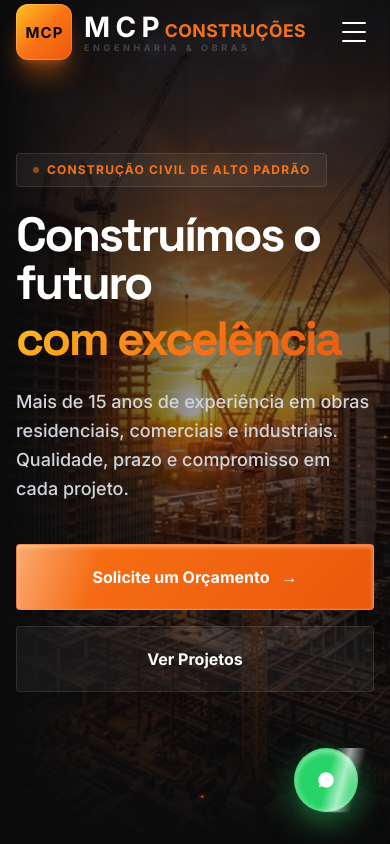
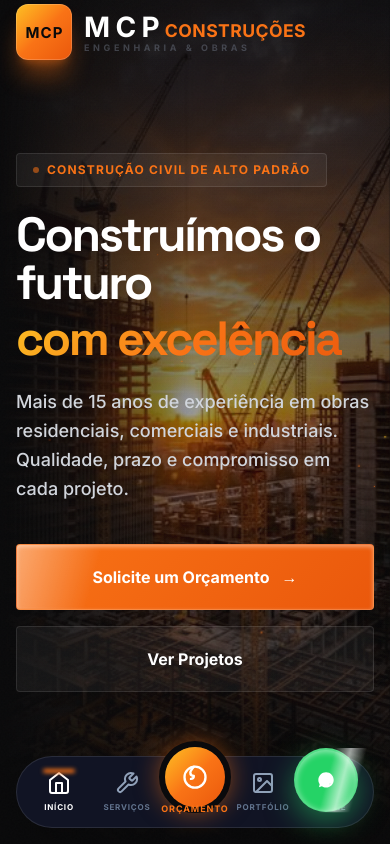
Before and after one commit to vitoriaservicosdepintura-arch/MCP, a React (Vite) app: page / in a window 390 px wide. Shown: the top 844 px of the page. Built offline with nearby package versions, Linux system fonts and the light colour scheme.

Commit message:
feat: implement mobile bottom navigation bar with customized central button

```diff
--- a/src/App.tsx
+++ b/src/App.tsx
@@ -384,55 +384,9 @@ function Navbar() {
             </motion.a>
           </div>
 
-          {/* Mobile hamburger */}
-          <button onClick={() => setMenuOpen(!menuOpen)} className="lg:hidden p-2 text-white relative z-50" aria-label="Menu">
-            <div className="w-6 h-5 flex flex-col justify-between">
-              <span className={`block w-full h-0.5 bg-white rounded transition-all duration-300 origin-center ${menuOpen ? 'rotate-45 translate-y-[9px]' : ''}`} />
-              <span className={`block w-full h-0.5 bg-white rounded transition-all duration-300 ${menuOpen ? 'opacity-0 scale-0' : ''}`} />
-              <span className={`block w-full h-0.5 bg-white rounded transition-all duration-300 origin-center ${menuOpen ? '-rotate-45 -translate-y-[9px]' : ''}`} />
-            </div>
-          </button>
         </div>
       </div>
 
-      {/* Mobile menu */}
-      <AnimatePresence>
-        {menuOpen && (
-          <motion.div
-            initial={{ opacity: 0, height: 0 }}
-            animate={{ opacity: 1, height: 'auto' }}
-            exit={{ opacity: 0, height: 0 }}
-            transition={{ duration: 0.3 }}
-            className="lg:hidden bg-deep/98 backdrop-blur-2xl border-t border-white/5 overflow-hidden"
-          >
-            <div className="px-6 py-8 space-y-5">
-              {NAV_LINKS.map((link, i) => (
-                <motion.a
-                  key={link.label}
-                  href={link.href}
-                  onClick={() => setMenuOpen(false)}
-                  className="block text-lg font-bold text-gray-200 hover:text-flame transition-colors py-1"
-                  whileTap={{ scale: 0.95, x: 10 }}
-                  initial={{ opacity: 0, x: -20 }}
-                  animate={{ opacity: 1, x: 0 }}
-                  transition={{ delay: i * 0.06 }}
-                >
-                  {link.label}
-                </motion.a>
-              ))}
-              <motion.a
-                href="tel:11999999999"
-                onClick={() => setMenuOpen(false)}
-                className="btn-premium glow-active block w-full text-center px-6 py-4 rounded text-base font-black text-white shadow-lg mt-4"
-                whileHover={{ scale: 1.02 }}
-                whileTap={{ scale: 0.95 }}
-              >
-                Ligar Agora
-              </motion.a>
-            </div>
-          </motion.div>
-        )}
-      </AnimatePresence>
     </motion.nav>
   );
 }
@@ -928,12 +882,129 @@ function Footer() {
 }
 
 /* ═══════════════════════════════════════════
+   MOBILE BOTTOM NAV
+   ═══════════════════════════════════════════ */
+
+function MobileBottomNav() {
+  const [activeTab, setActiveTab] = useState('inicio');
+
+  useEffect(() => {
+    const handleScroll = () => {
+      const sections = ['hero', 'services', 'contact', 'portfolio', 'about'];
+      let current = '';
+      for (const section of sections) {
+        const el = document.getElementById(section);
+        if (el && window.scrollY >= el.offsetTop - 300) {
+          current = section;
+        }
+      }
+      if (current) setActiveTab(current);
+    };
+    window.addEventListener('scroll', handleScroll);
+    return () => window.removeEventListener('scroll', handleScroll);
+  }, []);
+
+  const navItems = [
+    {
+      id: 'hero', label: 'INÍCIO', icon:
+        <svg viewBox="0 0 24 24" width="24" height="24" stroke="currentColor" strokeWidth="2" fill="none" strokeLinecap="round" strokeLinejoin="round">
+          <path d="M3 9l9-7 9 7v11a2 2 0 0 1-2 2H5a2 2 0 0 1-2-2z" />
+          <polyline points="9 22 9 12 15 12 15 22" />
+        </svg>
+    },
+    {
+      id: 'services', label: 'SERVIÇOS', icon:
+        <svg viewBox="0 0 24 24" width="24" height="24" stroke="currentColor" strokeWidth="2" fill="none" strokeLinecap="round" strokeLinejoin="round">
+          <path d="M14.7 6.3a1 1 0 0 0 0 1.4l1.6 1.6a1 1 0 0 0 1.4 0l3.77-3.77a6 6 0 0 1-7.94 7.94l-6.91 6.91a2.12 2.12 0 0 1-3-3l6.91-6.91a6 6 0 0 1 7.94-7.94l-3.76 3.76z" />
+        </svg>
+    },
+    {
+      id: 'contact', label: 'ORÇAMENTO', special: true, icon:
+        <svg viewBox="0 0 24 24" width="28" height="28" stroke="currentColor" strokeWidth="2" fill="none" strokeLinecap="round" strokeLinejoin="round">
+          <path d="M8.5 14.5A2.5 2.5 0 0 0 11 12c-2.28 0-3-1.5-3-3s3-5 3-5f-1 1-1 2.5S11.5 9 13 9c2.28 0 3 1.5 3 3a4.5 4.5 0 0 1-4.5 4.5c-3 0-4.5-1.5-4.5-3z" />
+          <path d="M12 22a9 9 0 1 0 0-18 9 9 0 0 0 0 18z" />
+        </svg>
+    },
+    {
+      id: 'portfolio', label: 'PORTFÓLIO', icon:
+        <svg viewBox="0 0 24 24" width="24" height="24" stroke="currentColor" strokeWidth="2" fill="none" strokeLinecap="round" strokeLinejoin="round">
+          <rect x="3" y="3" width="18" height="18" rx="2" ry="2" />
+          <circle cx="8.5" cy="8.5" r="1.5" />
+          <polyline points="21 15 16 10 5 21" />
+        </svg>
+    },
+    {
+      id: 'about', label: 'SOBRE', icon:
+        <svg viewBox="0 0 24 24" width="24" height="24" stroke="currentColor" strokeWidth="2" fill="none" strokeLinecap="round" strokeLinejoin="round">
+          <circle cx="12" cy="12" r="10" />
+          <line x1="12" y1="16" x2="12" y2="12" />
+          <line x1="12" y1="8" x2="12.01" y2="8" />
+        </svg>
+    }
+  ];
+
+  return (
+    <div className="lg:hidden fixed bottom-4 left-4 right-4 z-[90]">
+      <div className="bg-[#121626]/95 backdrop-blur-2xl rounded-full border border-white/10 shadow-2xl flex items-center justify-between px-2 py-2 relative h-[72px]">
+        {navItems.map((item) => {
+          const isActive = activeTab === item.id;
+
+          if (item.special) {
+            return (
+              <div key={item.id} className="relative flex flex-col items-center justify-center w-1/5 h-full">
+                <motion.a
+                  href={`#${item.id}`}
+                  whileTap={{ scale: 0.9 }}
+                  onClick={() => setActiveTab(item.id)}
+                  className="absolute -top-6 w-[72px] h-[72px] rounded-full bg-deep border-[6px] border-[#0a0a0c] flex flex-col items-center justify-center shadow-lg flame-float-btn"
+                >
+                  <div className="w-full h-full rounded-full bg-gradient-to-br from-gold via-flame to-ember flex flex-col items-center justify-center glow-active">
+                    <div className="text-white mb-0.5">{item.icon}</div>
+                  </div>
+                </motion.a>
+                <span className="absolute bottom-1 text-[9px] font-black text-flame tracking-widest mt-6">
+                  {item.label}
+                </span>
+              </div>
+            );
+          }
+
+          return (
+            <div key={item.id} className="w-1/5 h-full relative">
+              <motion.a
+                href={`#${item.id}`}
+                whileTap={{ scale: 0.9 }}
+                onClick={() => setActiveTab(item.id)}
+                className="w-full h-full flex flex-col items-center justify-center gap-1.5"
+              >
+                <div className={`transition-colors duration-300 ${isActive ? 'text-white' : 'text-slate-400'}`}>
+                  {item.icon}
+                </div>
+                <span className={`text-[8px] font-black tracking-widest transition-colors duration-300 ${isActive ? 'text-white' : 'text-slate-500'}`}>
+                  {item.label}
+                </span>
+              </motion.a>
+              {isActive && (
+                <motion.div
+                  layoutId="bottom-nav-indicator"
+                  className="absolute top-1 left-1/2 -translate-x-1/2 w-8 h-1 bg-flame rounded-full blur-[2px]"
+                />
+              )}
+            </div>
+          );
+        })}
+      </div>
+    </div>
+  );
+}
+
+/* ═══════════════════════════════════════════
    MAIN APP
    ═══════════════════════════════════════════ */
 
 export default function App() {
   return (
-    <div className="noise-overlay selection:bg-flame selection:text-white">
+    <div className="noise-overlay selection:bg-flame selection:text-white pb-[100px] lg:pb-0">
       <Navbar />
       <Hero />
       <Services />
@@ -942,6 +1013,7 @@ export default function App() {
       <Contact />
       <Footer />
       <WhatsAppButton />
+      <MobileBottomNav />
     </div>
   );
 }
--- a/src/index.css
+++ b/src/index.css
@@ -252,3 +252,28 @@ h4,
 * {
   -webkit-tap-highlight-color: transparent;
 }
+
+/* Base App Mobile Bottom Nav Space */
+body {
+  /* Prevent horizontal scroll issues with the new bottom nav */
+  padding-bottom: env(safe-area-inset-bottom);
+}
+
+/* Floating Center Button Bottom Nav */
+.flame-float-btn {
+  box-shadow: 0 0 25px rgba(249, 115, 22, 0.5), inset 0 2px 4px rgba(255, 255, 255, 0.3);
+}
+
+.flame-float-btn::before {
+  content: '';
+  position: absolute;
+  top: -10px;
+  left: -10px;
+  right: -10px;
+  bottom: -10px;
+  background: radial-gradient(circle, rgba(249, 115, 22, 0.4) 0%, rgba(251, 191, 36, 0.1) 40%, transparent 70%);
+  border-radius: 50%;
+  z-index: -1;
+  animation: glow-pulse 3s infinite alternate;
+  pointer-events: none;
+}
```
